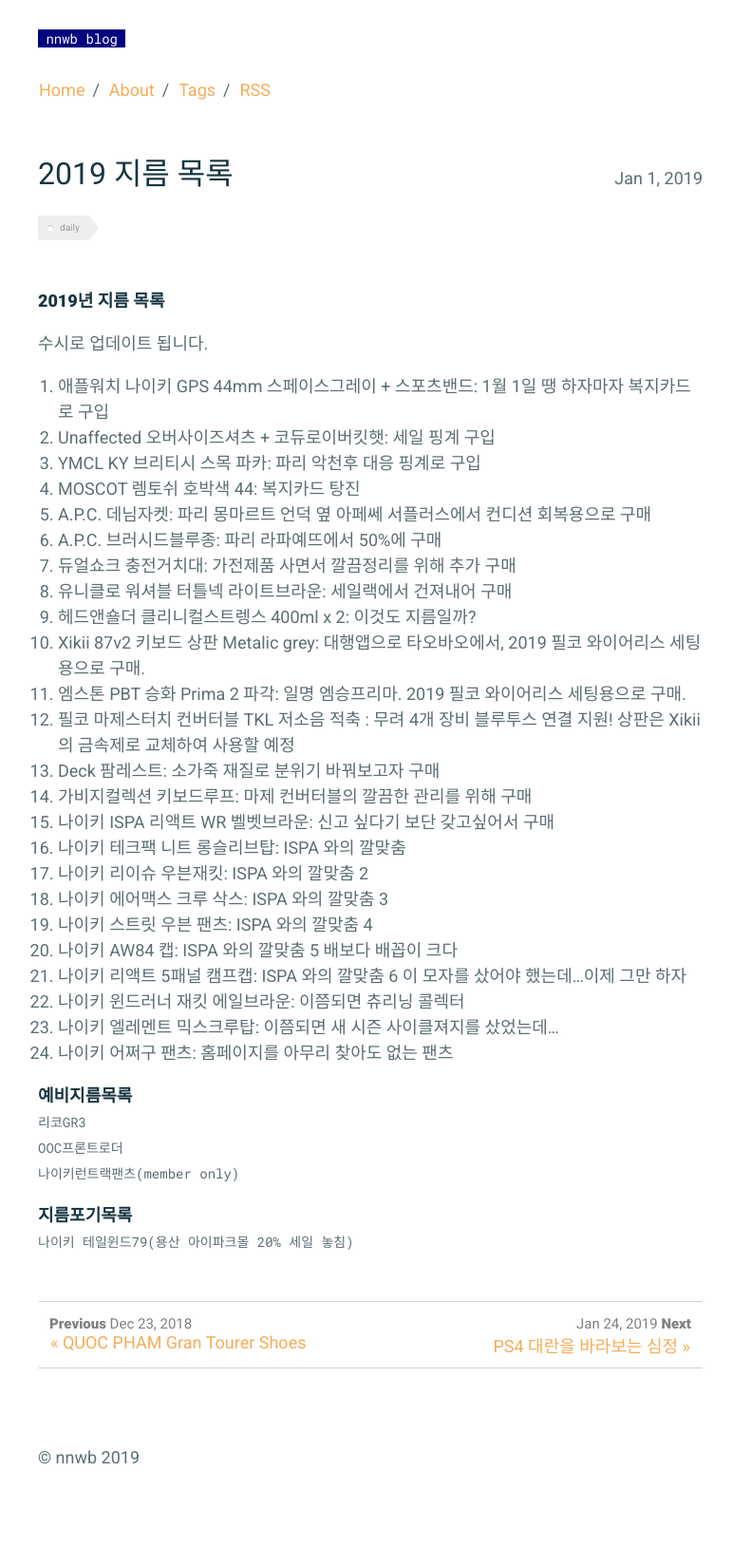
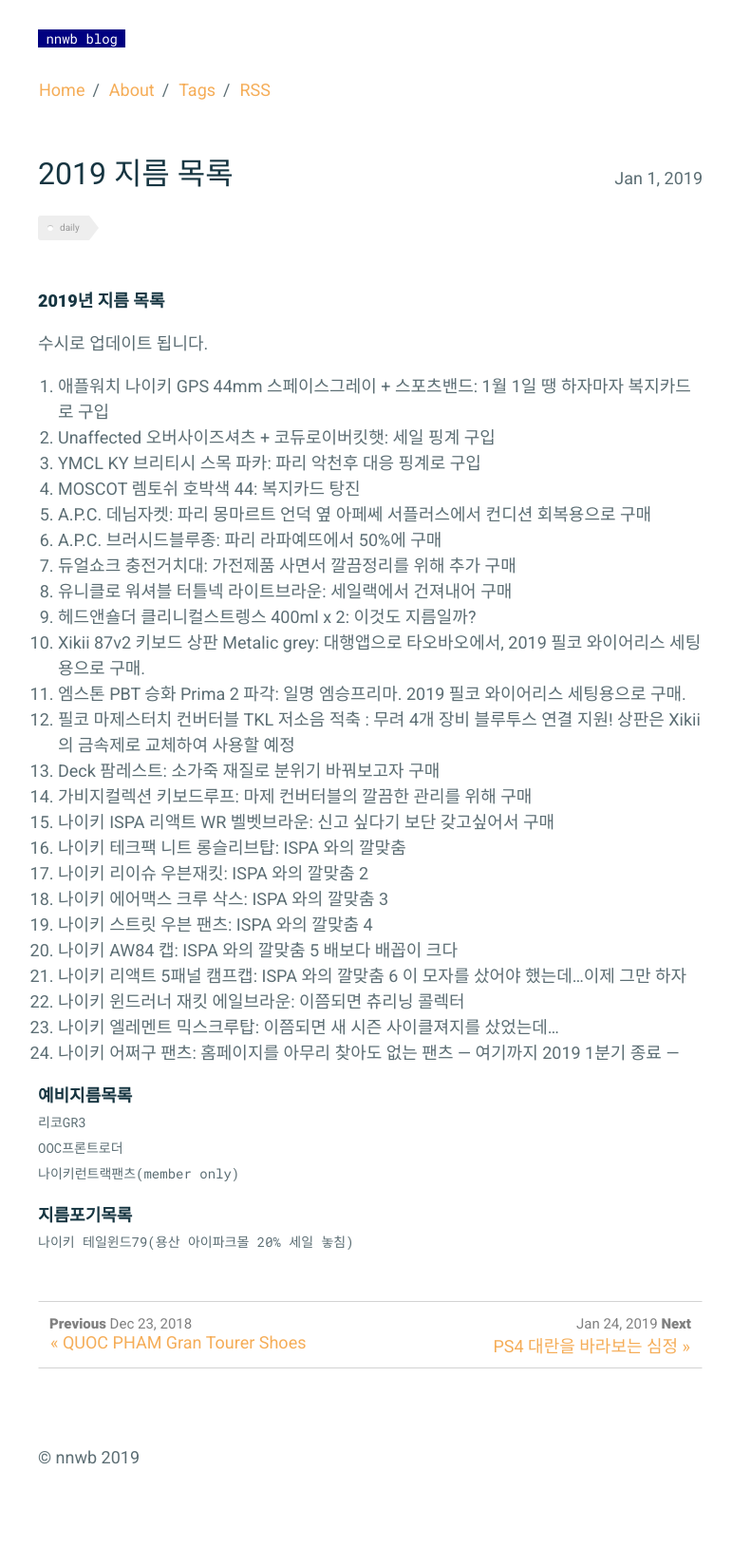
Before and after one commit to nnwb/nnwb.github.io, a Jekyll site: the page built from _posts/2019-01-01-2019buy.md, in a window 1280 px wide. Shown: the whole page at 95% size, without its empty margins (250-1021 px from the left). Built offline with Jekyll 4.4.1, drawn with Linux system fonts in a browser that asks for light colours; comment, search, counter and statistics services are not loaded.

Commit message:
Update 2019-01-01-2019buy.md

```diff
--- a/_posts/2019-01-01-2019buy.md
+++ b/_posts/2019-01-01-2019buy.md
@@ -34,7 +34,7 @@ comments: true
 22. 나이키 윈드러너 재킷 에일브라운: 이쯤되면 츄리닝 콜렉터
 23. 나이키 엘레멘트 믹스크루탑: 이쯤되면 새 시즌 사이클져지를 샀었는데…
 24. 나이키 어쩌구 팬츠: 홈페이지를 아무리 찾아도 없는 팬츠
-
+— 여기까지 2019 1분기 종료 —
 
 **예비지름목록**
 `리코GR3`
```
